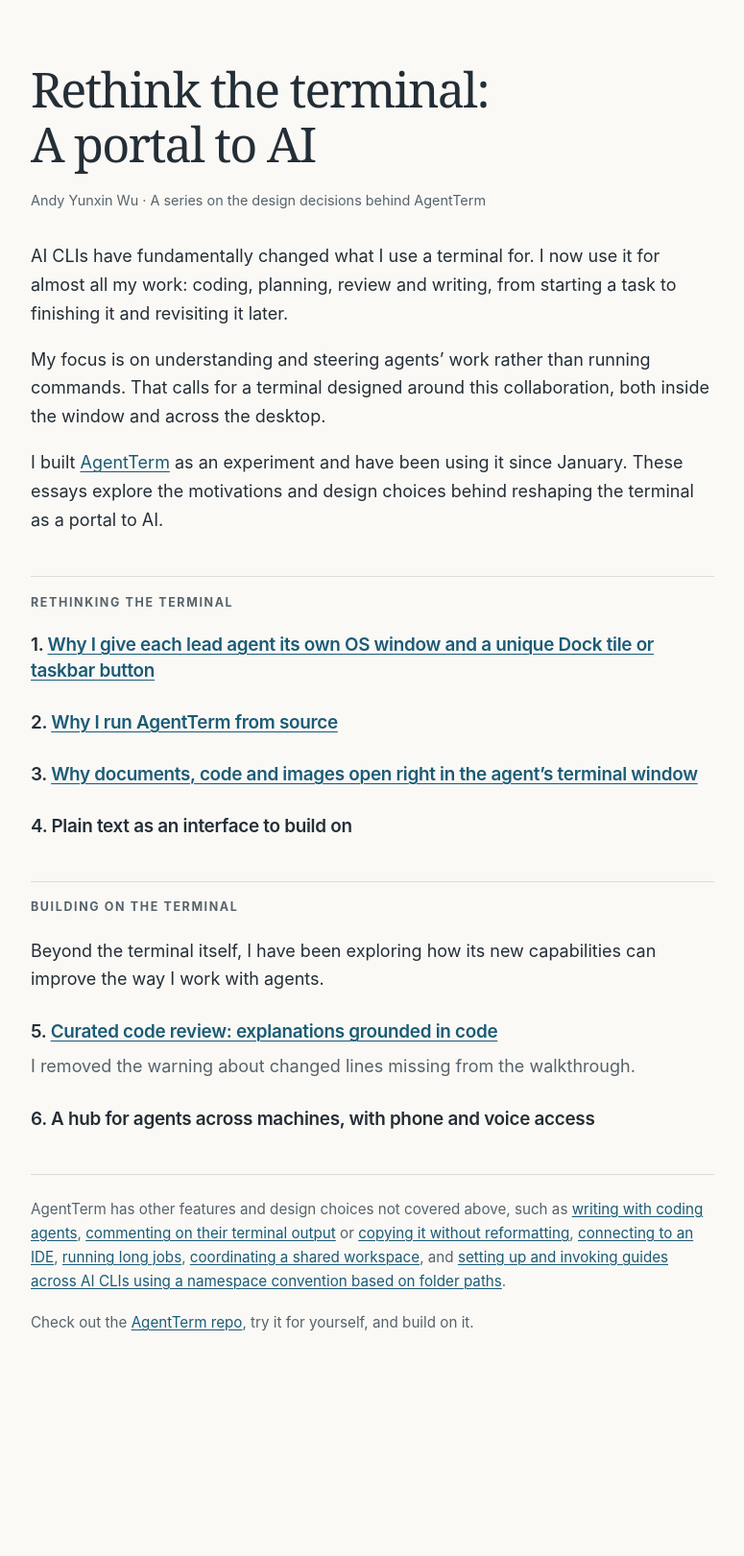
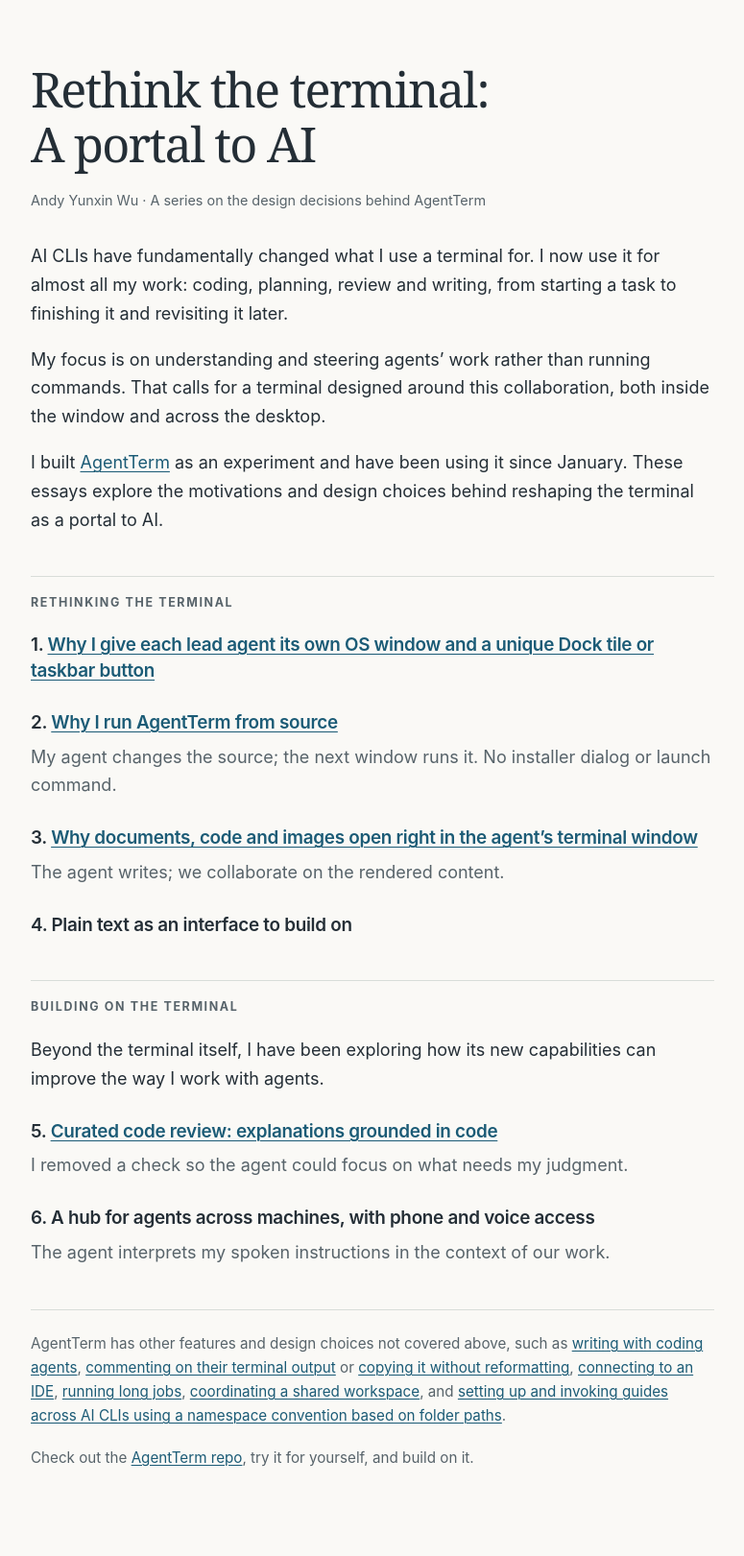
Before and after one commit to yunxin/rethink-terminal, a Jekyll site: the page built from index.md, in a window 1280 px wide. Shown: the whole page at 96% size, without its empty margins (252-1027 px from the left). Built offline with Jekyll 4.4.1, drawn with Linux system fonts in a browser that asks for light colours; our own code applies the rules of GitHub Pages for plain Markdown files; before the commit the page ends 1481 px from its top, so only the background shows below that.

Commit message:
Connect essay teasers to working with agents
Co-authored-by: Codex <noreply@openai.com>

```diff
--- a/index.md
+++ b/index.md
@@ -18,7 +18,11 @@ I built [AgentTerm](https://github.com/albertwujj/agent-term#agentterm) as an ex
 
 ### 2. [Why I run AgentTerm from source](https://github.com/albertwujj/agent-term/blob/main/essays/run-from-source.md)
 
+My agent changes the source; the next window runs it. No installer dialog or launch command.
+
 ### 3. [Why documents, code and images open right in the agent’s terminal window](https://github.com/albertwujj/agent-term/blob/main/essays/files-in-terminal.md)
+
+The agent writes; we collaborate on the rendered content.
 
 ### 4. Plain text as an interface to build on
 
@@ -28,9 +32,11 @@ Beyond the terminal itself, I have been exploring how its new capabilities can i
 
 ### 5. [Curated code review: explanations grounded in code](https://github.com/albertwujj/agent-term/blob/main/essays/curated-review.md)
 
-I removed the warning about changed lines missing from the walkthrough.
+I removed a check so the agent could focus on what needs my judgment.
 
 ### 6. A hub for agents across machines, with phone and voice access
+
+The agent interprets my spoken instructions in the context of our work.
 
 ---
 
```
